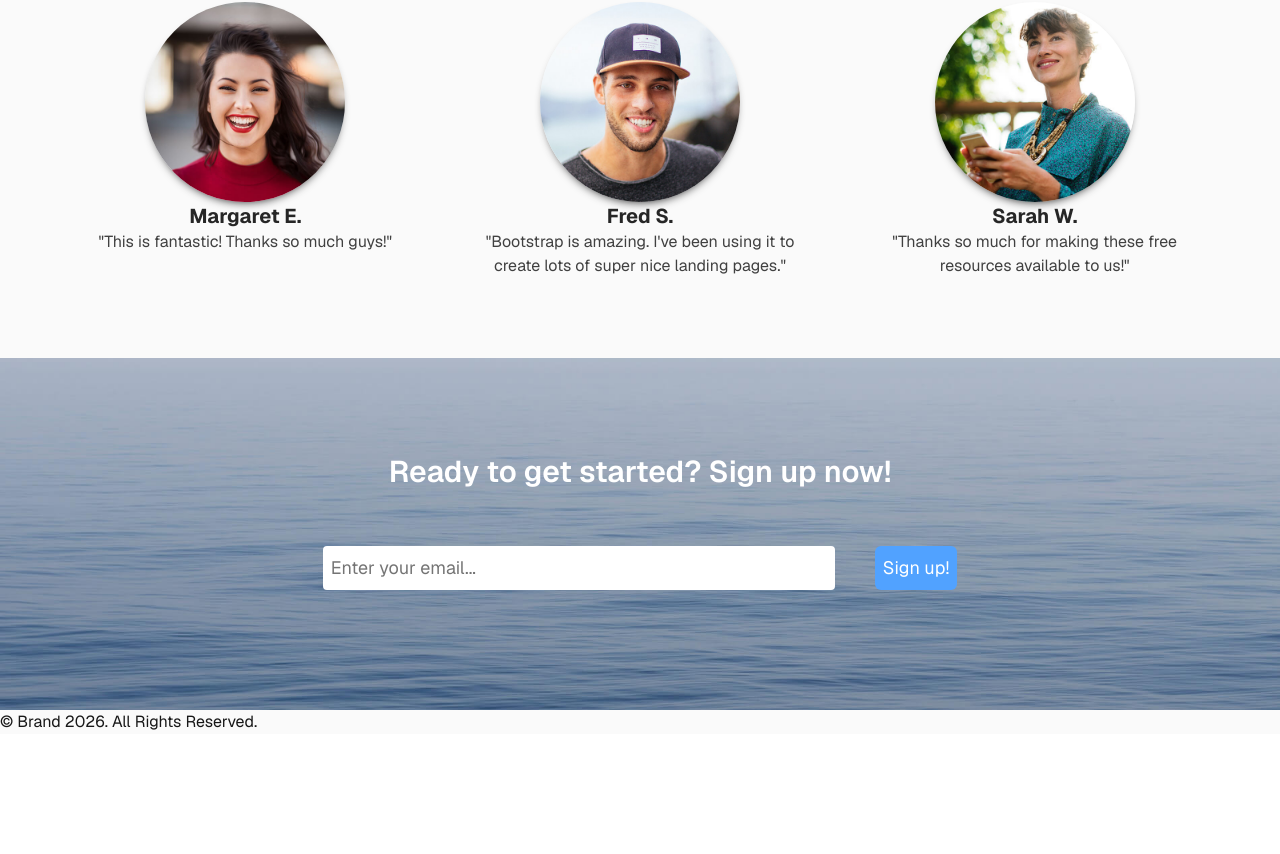
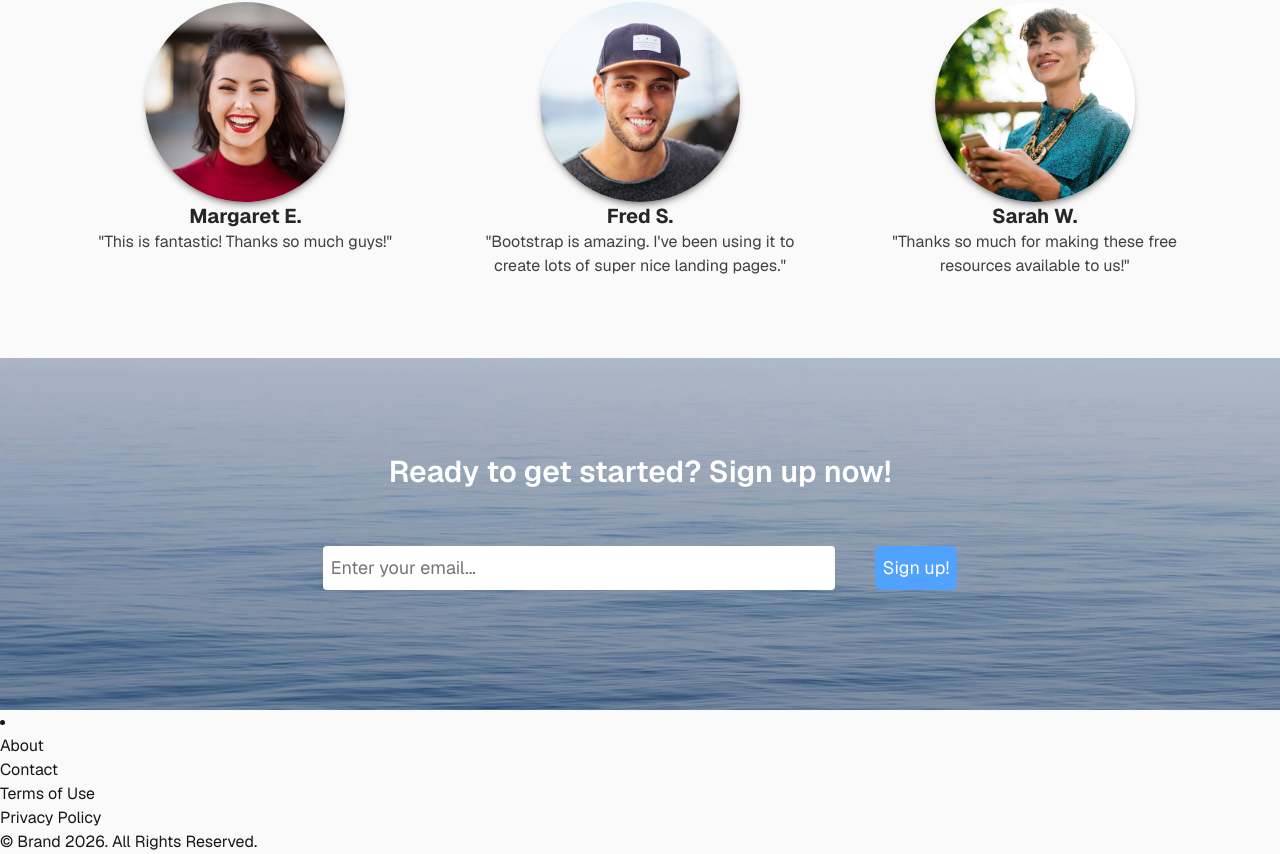
Before and after one commit to Jas-creator-31/bootstrap-studio-landing-page, a Next.js app: page / in a window 1280 px wide. Shown: the part 2495-3349 px from the top of the page. Before the commit the page ends 3229 px from the top, so only its background shows below. Built offline with nearby package versions, Linux system fonts and the light colour scheme.

Commit message:
fix: added basic list

```diff
--- a/src/app/components/Footer.tsx
+++ b/src/app/components/Footer.tsx
@@ -2,9 +2,12 @@ export default function Footer() {
   return (
     <footer>
       <div>
-        <div>
-
-        </div>
+        <li>
+          <ul>About</ul>
+          <ul>Contact</ul>
+          <ul>Terms of Use</ul>
+          <ul>Privacy Policy</ul>
+        </li>
         <p>© Brand 2026. All Rights Reserved.</p>
       </div>
       <div></div>
```
